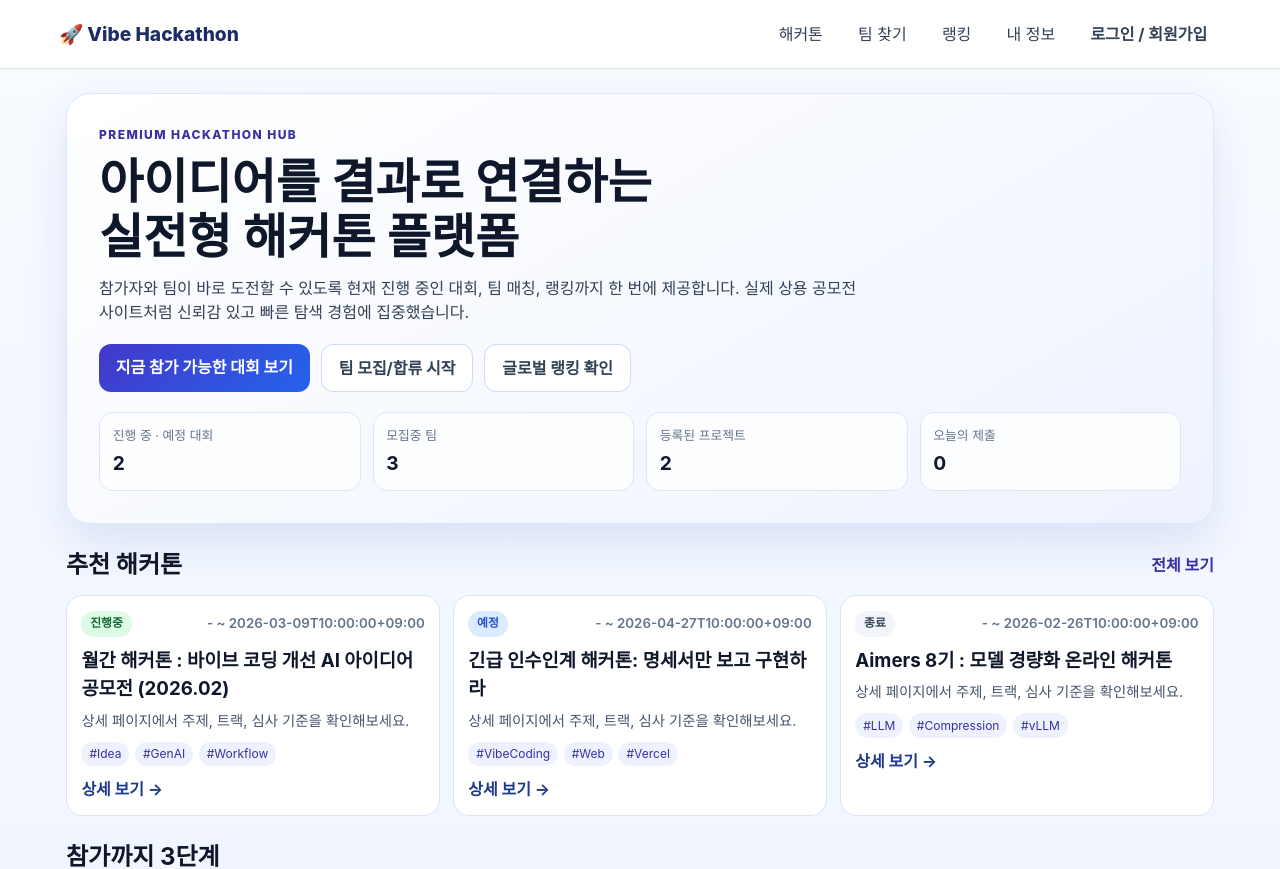
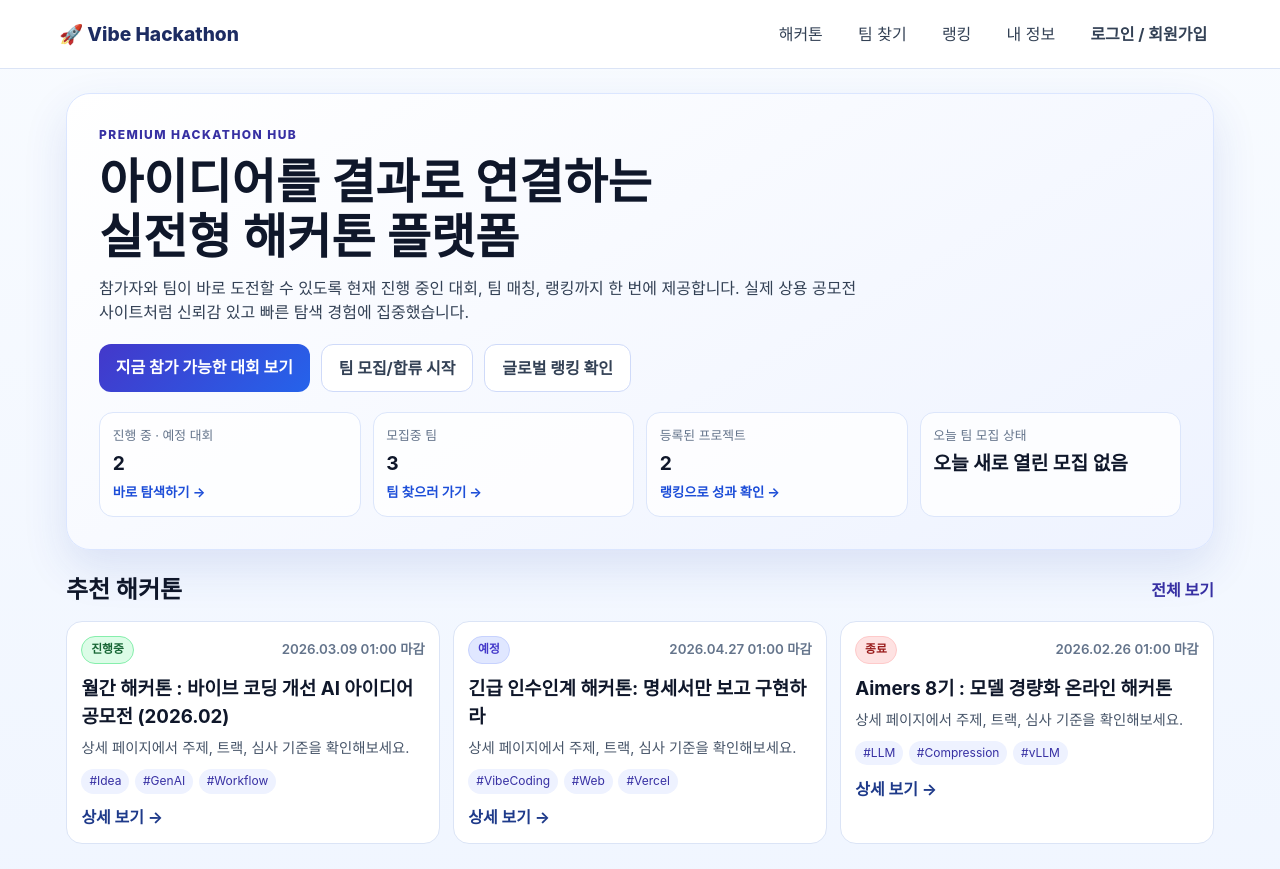
Before and after one commit to kangjung/hackathon-app, a Vue app: page / in a window 1280 px wide. Shown: the top 869 px of the page. Built offline with nearby package versions, Linux system fonts and the light colour scheme.

Commit message:
Enhance home KPI actions and hackathon date readability

```diff
--- a/src/components/HackathonCard.vue
+++ b/src/components/HackathonCard.vue
@@ -18,7 +18,7 @@
       </div>
       <p class="summary">{{ hackathon.summary }}</p>
       <ul>
-        <li>🗓 {{ hackathon.startDate }} ~ {{ hackathon.endDate }}</li>
+        <li>🗓 {{ formatHackathonPeriod(hackathon.startDate, hackathon.endDate) }}</li>
         <li>🏷 {{ hackathon.tags.join(', ') || '태그 없음' }}</li>
         <li>👥 {{ hackathon.participants }}명 참여</li>
       </ul>
@@ -29,6 +29,7 @@
 <script setup>
 import { computed } from 'vue'
 import { useHackathonStore } from '../stores/hackathon'
+import { formatHackathonPeriod } from '../utils/dateTime'
 
 const props = defineProps({
   hackathon: { type: Object, required: true }
@@ -65,9 +66,8 @@ const onToggleFavorite = (event) => {
 h3 { margin: 0; font-size: 1.03rem; line-height: 1.35; }
 .summary { color: #475569; margin: 0.7rem 0 0.9rem; min-height: 3em; }
 .badge { border-radius: 999px; padding: 0.25rem 0.7rem; font-size: 0.8rem; font-weight: 700; white-space: nowrap; flex-shrink: 0; }
-.badge.ongoing { background: #e8faef; color: #0f8c4b; }
-.badge.upcoming { background: #eaf0ff; color: #2c55d8; }
-.badge.closed { background: #fee2e2; color: #b91c1c; border: 1px solid #fecaca; }
-.badge.ended { background: #f1f5f9; color: #475569; border: 1px solid #e2e8f0; }
+.badge.ongoing { background: #dcfce7; color: #166534; border: 1px solid #86efac; }
+.badge.upcoming { background: #e0e7ff; color: #4338ca; border: 1px solid #c7d2fe; }
+.badge.closed, .badge.ended { background: #fee2e2; color: #991b1b; border: 1px solid #fecaca; }
 ul { padding: 0; list-style: none; margin: 0; display: grid; gap: 0.35rem; color: #334155; font-size: 0.94rem; }
 </style>
--- a/src/stores/hackathon.js
+++ b/src/stores/hackathon.js
@@ -123,7 +123,8 @@ const normalizeTeams = (items) =>
           }))
           .filter((request) => request.userId)
       : [],
-    hackathonSlug: team.hackathonSlug || team.slug || team.hackathon || ''
+    hackathonSlug: team.hackathonSlug || team.slug || team.hackathon || '',
+    createdAt: team.createdAt || team.created_at || null
   }))
 
 
--- a/src/utils/dateTime.js
+++ b/src/utils/dateTime.js
@@ -9,7 +9,24 @@ export const formatDateTimeKorean = (value, fallback = '-') => {
   const day = String(date.getDate()).padStart(2, '0')
   const hour = String(date.getHours()).padStart(2, '0')
   const minute = String(date.getMinutes()).padStart(2, '0')
-  const second = String(date.getSeconds()).padStart(2, '0')
 
-  return `${year}-${month}-${day} ${hour}:${minute}:${second}`
+  return `${year}.${month}.${day} ${hour}:${minute}`
 }
+
+const isValidDateValue = (value) => {
+  const date = new Date(value)
+  return !Number.isNaN(date.getTime())
+}
+
+export const formatHackathonPeriod = (startValue, endValue) => {
+  const hasStart = isValidDateValue(startValue)
+  const hasEnd = isValidDateValue(endValue)
+
+  if (hasStart && hasEnd) {
+    return `${formatDateTimeKorean(startValue)} ~ ${formatDateTimeKorean(endValue)}`
+  }
+
+  if (hasEnd) return `${formatDateTimeKorean(endValue)} 마감`
+  if (hasStart) return `${formatDateTimeKorean(startValue)} 시작`
+  return '일정 추후 공지'
+}
--- a/src/views/Home.vue
+++ b/src/views/Home.vue
@@ -15,21 +15,30 @@
       </div>
 
       <div class="kpis" aria-label="서비스 핵심 지표">
+        <router-link class="kpi-link" to="/hackathons">
           <article>
           <p>진행 중 · 예정 대회</p>
           <strong>{{ liveEventsCount }}</strong>
+          <small>바로 탐색하기 →</small>
           </article>
+        </router-link>
+        <router-link class="kpi-link" to="/teams">
           <article>
           <p>모집중 팀</p>
           <strong>{{ recruitingTeamsCount }}</strong>
+          <small>팀 찾으러 가기 →</small>
           </article>
+        </router-link>
+        <router-link class="kpi-link" to="/rankings">
           <article>
           <p>등록된 프로젝트</p>
           <strong>{{ activeProjectsCount }}</strong>
+          <small>랭킹으로 성과 확인 →</small>
           </article>
+        </router-link>
         <article>
-          <p>오늘의 제출</p>
-          <strong>{{ todayUpdatesCount }}</strong>
+          <p>오늘 팀 모집 상태</p>
+          <strong>{{ todayRecruitStatusMessage }}</strong>
         </article>
       </div>
     </div>
@@ -43,7 +52,7 @@
         <article v-for="hackathon in featuredHackathons" :key="hackathon.slug" class="event-card">
           <div class="event-top">
             <span :class="['status', `status-${hackathon.status}`]">{{ hackathon.statusLabel }}</span>
-            <small>{{ hackathon.startDate }} ~ {{ hackathon.endDate }}</small>
+            <small>{{ formatHackathonPeriod(hackathon.startDate, hackathon.endDate) }}</small>
           </div>
           <h3>{{ hackathon.title }}</h3>
           <p>{{ hackathon.summary || '상세 페이지에서 주제, 트랙, 심사 기준을 확인해보세요.' }}</p>
@@ -83,6 +92,7 @@
 import { computed, onMounted } from 'vue'
 import { storeToRefs } from 'pinia'
 import { useHackathonStore } from '../stores/hackathon'
+import { formatHackathonPeriod } from '../utils/dateTime'
 
 const hackathonStore = useHackathonStore()
 const { hackathons, teams, leaderboards, submissions } = storeToRefs(hackathonStore)
@@ -101,18 +111,26 @@ const recruitingTeamsCount = computed(() =>
   teams.value.filter((team) => !hackathonStore.isRecruitmentClosed(team)).length
 )
 
-const todayUpdatesCount = computed(() => {
+const todayRecruitOpeningsCount = computed(() => {
   const today = new Date()
   const isSameDay = (date) =>
     date.getFullYear() === today.getFullYear() &&
     date.getMonth() === today.getMonth() &&
     date.getDate() === today.getDate()
 
-  return submissions.value.filter((submission) => {
-    const submittedAt = new Date(submission.submittedAt)
-    if (Number.isNaN(submittedAt.getTime())) return false
-    return isSameDay(submittedAt)
+  return teams.value.filter((team) => {
+    if (hackathonStore.isRecruitmentClosed(team)) return false
+    const openedAt = new Date(team.createdAt)
+    if (Number.isNaN(openedAt.getTime())) return false
+    return isSameDay(openedAt)
   }).length
+})
+
+const todayRecruitStatusMessage = computed(() => {
+  if (todayRecruitOpeningsCount.value > 0) {
+    return `오늘 새 모집 ${todayRecruitOpeningsCount.value}건`
+  }
+  return '오늘 새로 열린 모집 없음'
 })
 
 const featuredHackathons = computed(() =>
@@ -152,9 +170,13 @@ h1 { margin: 0.7rem 0; font-size: clamp(2rem, 4vw, 3rem); line-height: 1.14; col
 .btn-primary { color: #fff; background: linear-gradient(135deg, #4338ca 0%, #2563eb 100%); }
 .btn-secondary { color: #334155; border: 1px solid #cfdaf9; background: #fff; }
 .kpis { margin-top: 1.3rem; display: grid; grid-template-columns: repeat(4, minmax(0, 1fr)); gap: 0.75rem; }
-.kpis article { border: 1px solid #dce6fb; border-radius: 14px; padding: 0.8rem; background: rgba(255, 255, 255, 0.8); }
+.kpi-link { text-decoration: none; color: inherit; display: block; }
+.kpis article { border: 1px solid #dce6fb; border-radius: 14px; padding: 0.8rem; background: rgba(255, 255, 255, 0.8); min-height: 100%; }
+.kpi-link article { transition: transform 0.2s ease, border-color 0.2s ease, box-shadow 0.2s ease; }
+.kpi-link:hover article { transform: translateY(-2px); border-color: #bcd1ff; box-shadow: 0 10px 20px rgba(59, 130, 246, 0.14); }
 .kpis p { margin: 0; color: #64748b; font-size: 0.8rem; }
 .kpis strong { display: block; margin-top: 0.2rem; color: #0f172a; font-size: 1.2rem; }
+.kpis article small { display: inline-block; margin-top: 0.35rem; font-weight: 700; color: #1d4ed8; }
 .section { margin-top: 1.4rem; }
 .section-head { display: flex; justify-content: space-between; align-items: center; margin-bottom: 0.8rem; }
 .section-head h2, .howto h2 { margin: 0; color: #0f172a; }
@@ -163,9 +185,9 @@ h1 { margin: 0.7rem 0; font-size: clamp(2rem, 4vw, 3rem); line-height: 1.14; col
 .event-card { border: 1px solid #dbe4f6; border-radius: 16px; padding: 0.9rem; background: #fff; }
 .event-top { display: flex; justify-content: space-between; align-items: center; gap: 0.5rem; }
 .status { font-size: 0.74rem; font-weight: 700; border-radius: 999px; padding: 0.25rem 0.55rem; }
-.status-ongoing { background: #dcfce7; color: #166534; }
-.status-upcoming { background: #dbeafe; color: #1d4ed8; }
-.status-closed, .status-ended { background: #f1f5f9; color: #334155; }
+.status-ongoing { background: #dcfce7; color: #166534; border: 1px solid #86efac; }
+.status-upcoming { background: #e0e7ff; color: #4338ca; border: 1px solid #c7d2fe; }
+.status-closed, .status-ended { background: #fee2e2; color: #991b1b; border: 1px solid #fecaca; }
 .event-card h3 { margin: 0.65rem 0 0.4rem; color: #0f172a; }
 .event-card p { margin: 0; color: #475569; font-size: 0.9rem; }
 .tags { margin-top: 0.65rem; display: flex; flex-wrap: wrap; gap: 0.35rem; }
```
Lines whose indentation alone changed are shown as unchanged.
